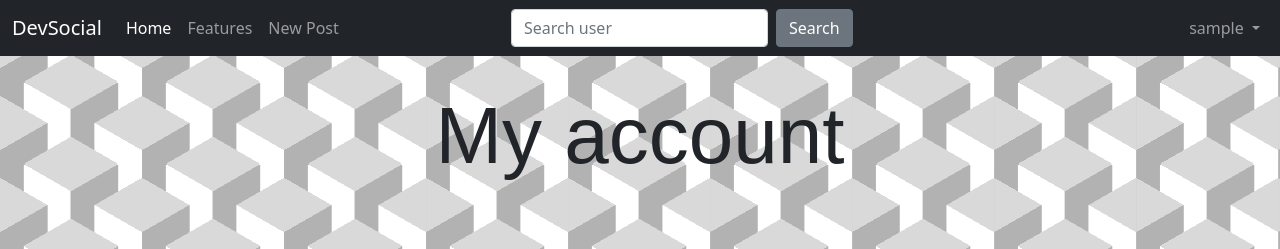
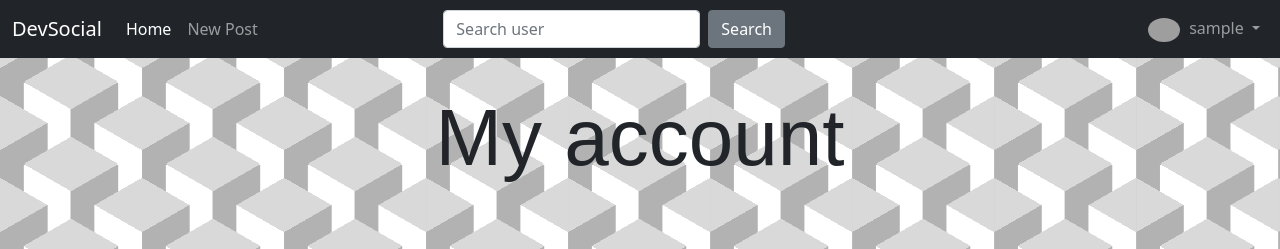
Before and after one commit to NoobCoder12/DevSocial, a Django app: page /login/my-account/ in a window 1280 px wide. Shown: the top 249 px of the page. Run offline with Django 5.2, Linux system fonts and the light colour scheme; the visitor is signed in with stand-in values (Sample User, id 1); data comes from the database, SQL or seed files in the repository; data that the repository does not hold is empty; some libraries are stand-ins or nearby versions; some web fonts are replaced; grey boxes are pictures that could not be loaded.

```diff
--- a/frontend/static/css/style.css
+++ b/frontend/static/css/style.css
@@ -79,3 +79,10 @@ footer {
     height: 10vh;
     margin-top: auto;
 }
+
+
+.nav-link img {
+    width: 2rem;
+    border-radius: 50%;
+    margin-right: 5px;
+}
--- a/frontend/static/users/css/account-style.css
+++ b/frontend/static/users/css/account-style.css
@@ -142,3 +142,12 @@ main {
 .followed {
     color: rgb(1, 95, 20);
 }
+
+.bordered {
+    border: 3px solid rgba(0, 0, 0, 0.24);
+    border-radius: 10px;
+}
+
+.nav-pills .nav-link.active {
+    background-color: #212529bb;
+}
--- a/frontend/templates/layouts/base.html
+++ b/frontend/templates/layouts/base.html
@@ -39,9 +39,6 @@
           <a class="nav-link active" aria-current="page" href="{% url 'posts:home' %}">Home</a>
         </li>
         <li class="nav-item">
-          <a class="nav-link" href="#">Features</a>
-        </li>
-        <li class="nav-item">
           <a class="nav-link" href="#" data-bs-toggle="modal" data-bs-target="#postModal">New Post</a>
         </li>
       </ul>
@@ -53,11 +50,10 @@
       <ul class='navbar-nav ms-auto'>
         <li class="nav-item dropdown">
           <a class="nav-link dropdown-toggle" href="#" id="navbarDropdownMenuLink" role="button" data-bs-toggle="dropdown" aria-expanded="false">
-            {{ request.user }}
+            <img src="{{ request.user.profile.profile_picture.url }}" alt="{{ request.user }} profile picture"> {{ request.user }}
           </a>
             <ul class="dropdown-menu dropdown-menu-end" aria-labelledby="navbarDropdownMenuLink">
                 <li><a class="dropdown-item" href="{% url 'users:my-account' %}">My account</a></li>
-                <li><a class="dropdown-item" href="#">Another action</a></li>
                 <form method='post' action="{% url 'users:logout' %}">
                   {% csrf_token %}
                   <li>
--- a/frontend/templates/users/my_account.html
+++ b/frontend/templates/users/my_account.html
@@ -19,7 +19,7 @@
 <div class='main-page'>
 
     <div class="d-flex align-items-start added-gap">
-        <div class="nav flex-column nav-pills me-3 added-class-buttons" id="v-pills-tab" role="tablist" aria-orientation="vertical">
+        <div class="nav flex-column nav-pills me-3 added-class-buttons bordered" id="v-pills-tab" role="tablist" aria-orientation="vertical">
             <button class="nav-link active" id="v-pills-profile-tab" data-bs-toggle="pill" data-bs-target="#v-pills-profile" type="button" role="tab" aria-controls="v-pills-profile" aria-selected="true">Profile</button>
             <button class="nav-link" id="v-pills-posts-tab" data-bs-toggle="pill" data-bs-target="#v-pills-posts" type="button" role="tab" aria-controls="v-pills-posts" aria-selected="false">Posts</button>
         </div>
```
